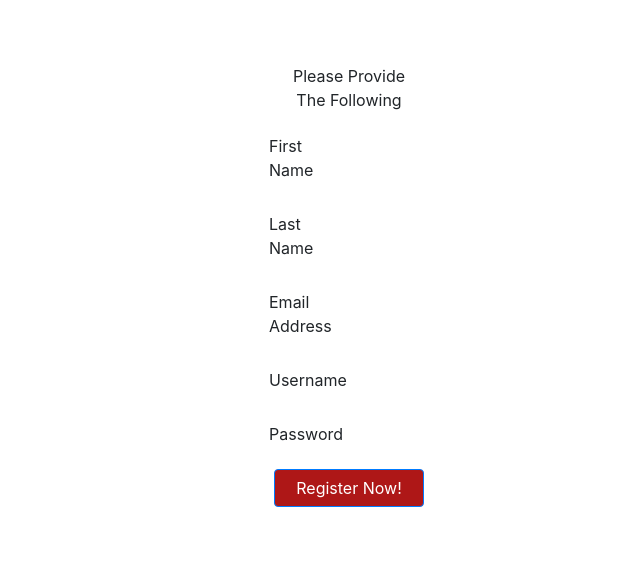
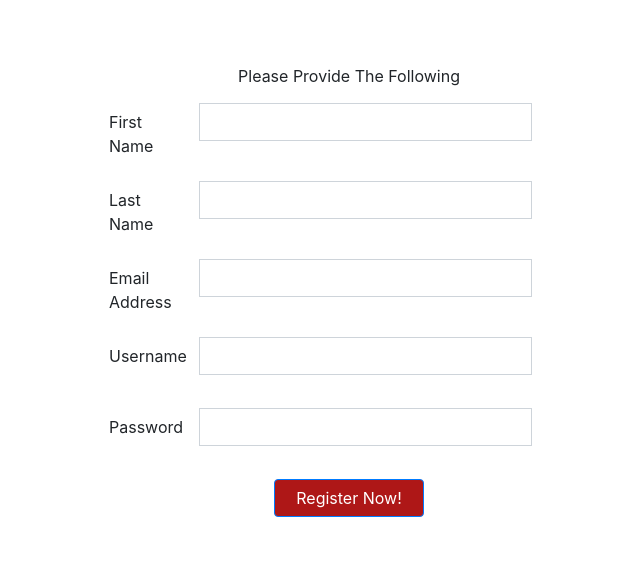
Before and after one commit to FablihaHossain/tahiya_click, a Flask app: page /register in a window 1280 px wide. Shown: the part 55-635 px from the top of the page, without its empty margins (291-931 px from the left). Run offline with Flask 2, Linux system fonts and the light colour scheme; some libraries are stand-ins or nearby versions.

Commit message:
modified the stylesheet for the register page

```diff
--- a/application/static/stylesheet.css
+++ b/application/static/stylesheet.css
@@ -37,7 +37,7 @@
 
 .jumbotron{
 	background-color: transparent;
-	padding:4rem 35rem;
+	padding:4rem 25rem;
 	height:auto;
 }
 
@@ -56,3 +56,16 @@
 	font-size: 1rem;
 	padding-bottom: 15px;
 }
+
+.form-control-plaintext{
+	padding: .375rem .75rem;
+	border: 1px solid #ced4da;
+    border-radius: auto;
+    padding-left: 5px;
+}
+
+.register-fields{
+    height: 55px;
+    padding-right: 30px;
+    padding-left: 20px;
+}
```
